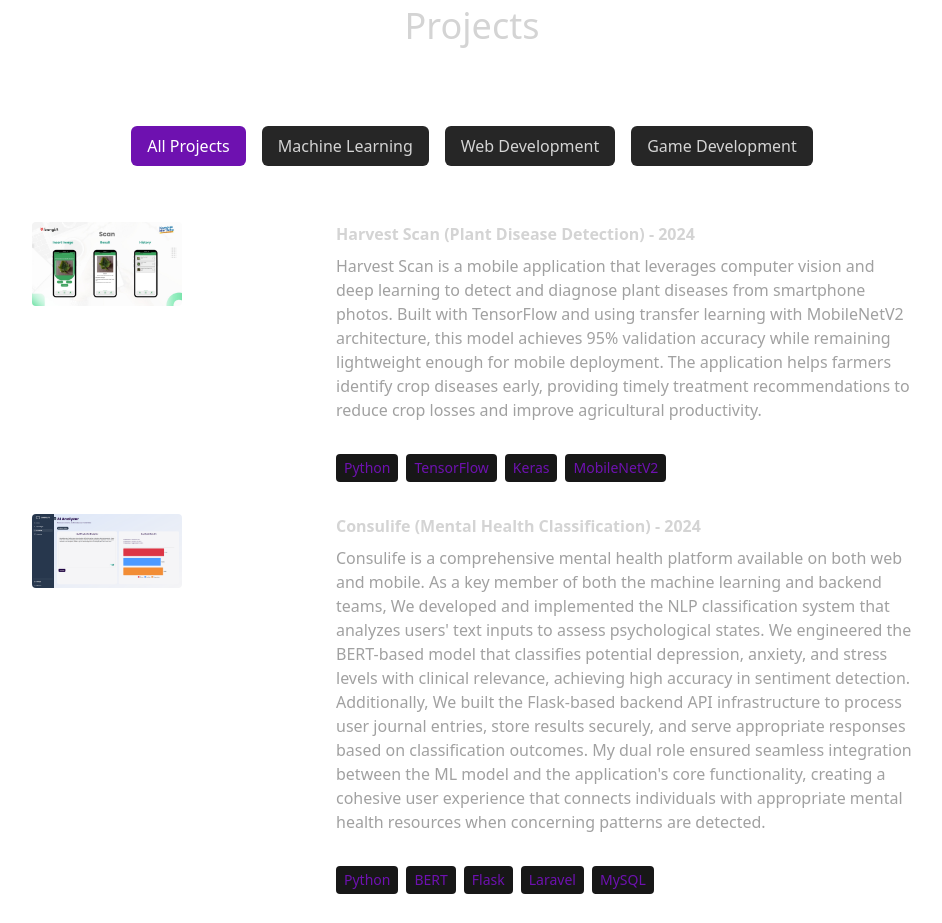
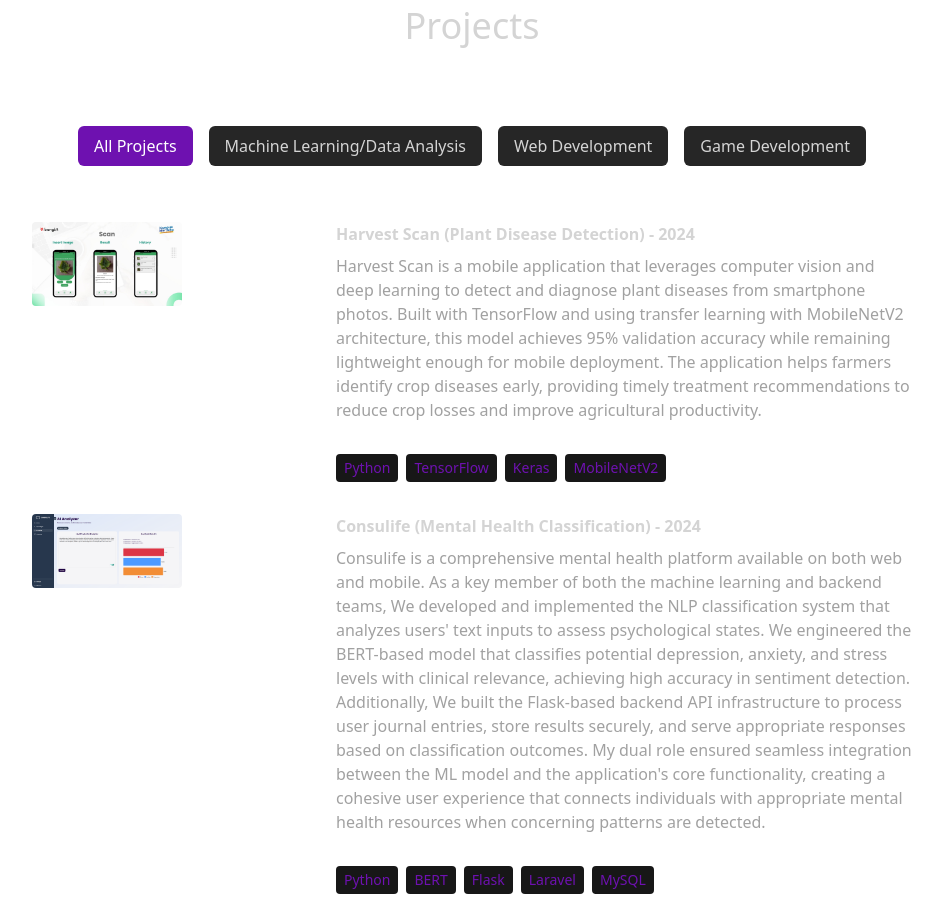
Before and after one commit to Fikri645/portfolio_web_2025, a React (Vite) app: page / in a window 1280 px wide. Shown: the part 4200-5123 px from the top of the page, without its empty margins (168-1110 px from the left). Built offline with nearby package versions, Linux system fonts and the light colour scheme.

Commit message:
add another projects data

```diff
--- a/src/components/Projects.jsx
+++ b/src/components/Projects.jsx
@@ -19,7 +19,7 @@ const Projects = () => {
   // Define project categories
   const categories = [
     { id: 'all', label: 'All Projects' },
-    { id: 'machine-learning', label: 'Machine Learning' },
+    { id: 'machine-learning', label: 'Machine Learning/Data Analysis' },
     { id: 'web-development', label: 'Web Development' },
     { id: 'game-development', label: 'Game Development' }
   ];
--- a/src/constants/index.js
+++ b/src/constants/index.js
@@ -8,6 +8,7 @@ import project7 from "../assets/projects/myfirst_portfolio_web.jpg";
 import project8 from "../assets/projects/libre_e-commerce.jpg";
 import project9 from "../assets/projects/cj_shortest_path_web.jpg";
 import project10 from "../assets/projects/portfolio_web.jpg";
+import project11 from "../assets/projects/fikri-proyek-dicoding-data-analysis.streamlit.app.jpg";
 
 export const HERO_CONTENT = `Hello, I am Muhammad Fikri Wahidin, a graduate of Informatics focusing in software engineering and machine learning. With an educational background at SMK Telkom Banjarbaru and Telkom University, I have a strong foundation in programming, especially machine learning, data analysis, and web development. Let's collaborate to build a more inclusive and impactful technological future.`;
 
@@ -111,6 +112,14 @@ export const PROJECTS = [
     technologies: ["Laravel", "MySQL", "HTML", "CSS", "PHP"],
   },
   {
+    title: "Data Analysis with Python - 2024",
+    type: ["web-development", "machine-learning"],
+    image: project11,
+    description:
+      "This project analyzes bike rental usage data from 2011 to 2012 using Python. Leveraging Pandas for data manipulation and Matplotlib for visualization, it provides insights into seasonal, monthly, and weather-based rental patterns. The interactive dashboard, built with Streamlit, enables users to explore trends over a selected time range, displaying key metrics such as temperature, wind speed, and humidity. Additionally, scatter plots and bar charts illustrate correlations between weather conditions and rental demand, offering a comprehensive view of user behavior.",
+    technologies: ["Python", "Pandas", "Matplotlib", "Seaborn", "Streamlit"],
+  },
+  {
     title: "My First Portfolio Website - 2021",
     type: ["web-development"],
     image: project7,
```
Also changed, not shown: src/assets/projects/fikri-proyek-dicoding-data-analysis.streamlit.app.jpg (added).
